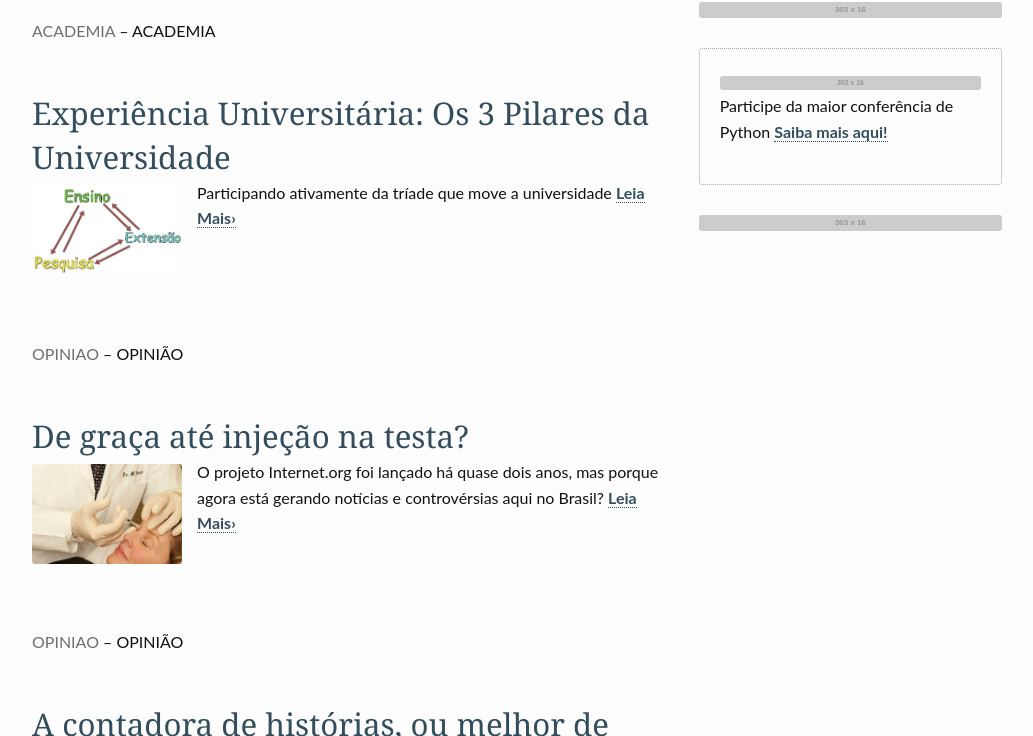
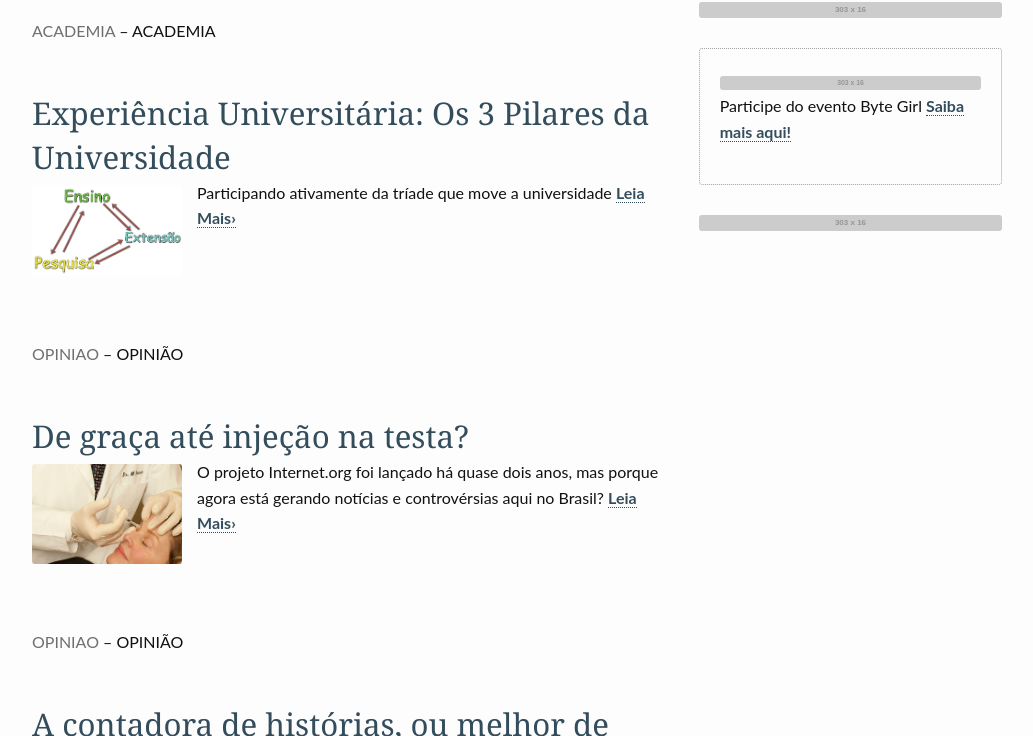
Before and after one commit to inspiradanacomputacao/inspiradanacomputacao.github.io, a Jekyll site: the page built from blog/index.html, in a window 1280 px wide and 900 px high, scrolled down 845 px, cut to the strip 164-900 px from the top of the window. Shown: the whole strip, without its empty margins (123-1156 px from the left). Built offline with Jekyll 4.4.1, drawn with Linux system fonts in a browser that asks for light colours; the list of posts is cut into pages by our own code.

Commit message:
add evento byte girl na area de divulgacao

```diff
--- a/_includes/sidebar.html
+++ b/_includes/sidebar.html
@@ -33,7 +33,7 @@
 	<img class="b30" src="http://dummyimage.com/303x16:9/B5509C/ffff.png&text=Anuncie%20Aqui" alt="">
 	<div class="border-dotted radius b30">
 		<img src="http://dummyimage.com/303x16:9/fffffff/0000.png&text=Python Brasil[11]" alt="uh, Placekitten">
-		<p class="text-left">Participe da maior conferência de Python <a href="http://pythonbrasil.github.io/pythonbrasil11-site//" target="_blank">Saiba mais aqui!</a></p>
+		<p class="text-left">Participe do evento Byte Girl <a href="https://www.facebook.com/bytegirlevento/" target="_blank">Saiba mais aqui!</a></p>
 	</div>
 	<img class="b30" src="http://dummyimage.com/303x16:9/kdas/ffffff.png&text=Anuncie%20Aqui" alt="">
 </aside>
```
